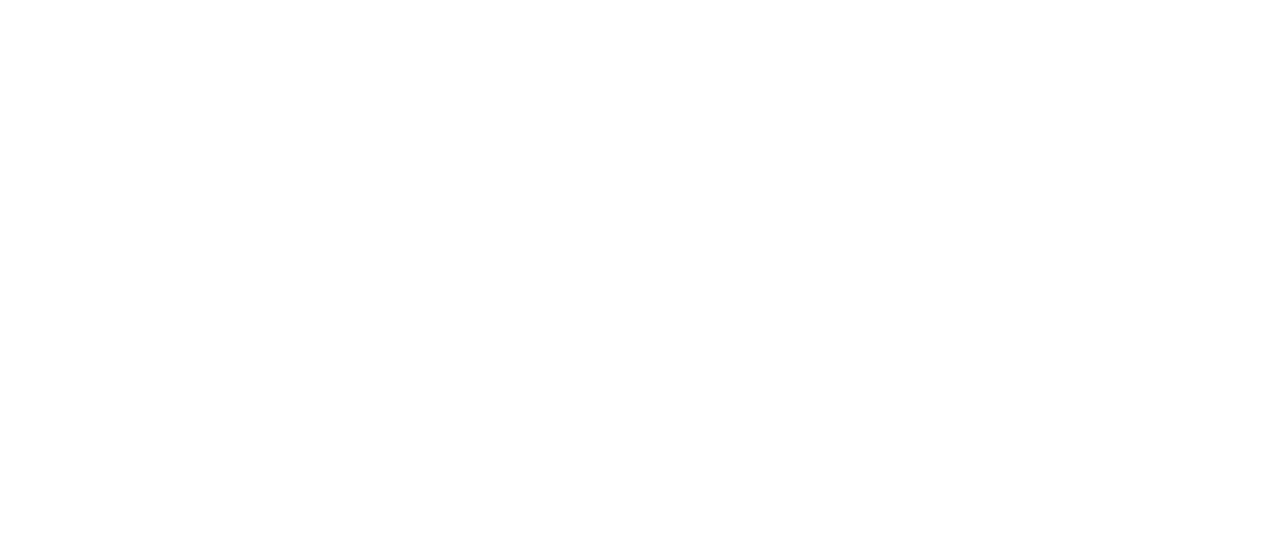
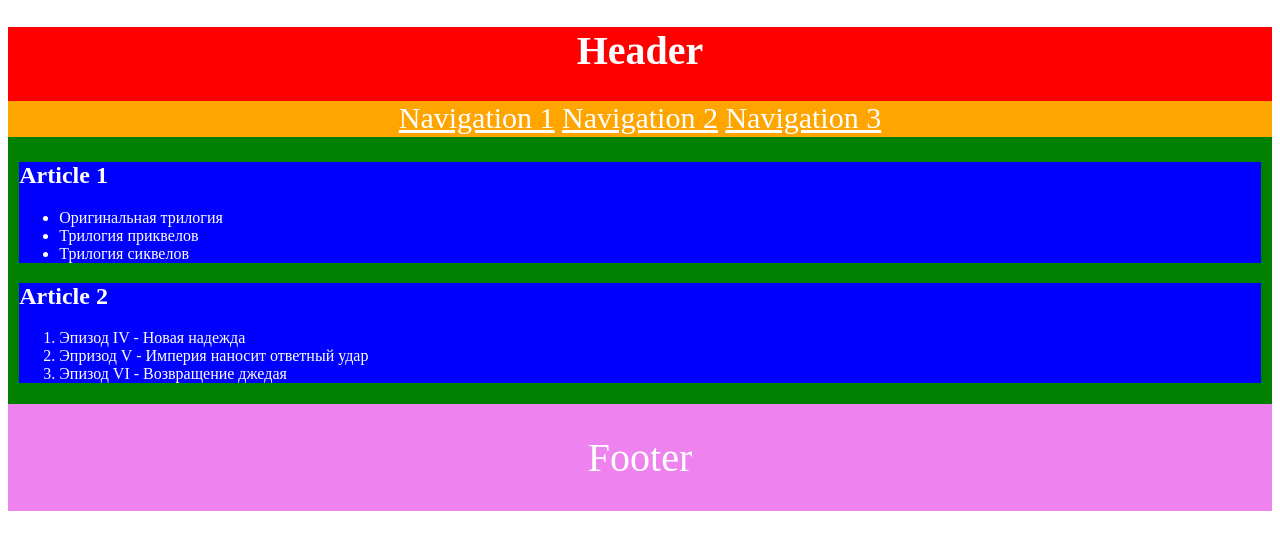
Before and after one commit to js-tasks-ru/htmlcss-20211125_chernetsky, a website: page 02-dz0/01-semantic-mockup/solution.html in a window 1280 px wide. Drawn offline with Linux system fonts and the light colour scheme.

Commit message:
Done task2, created html page with elements, added file main.css

```diff
--- /dev/null
+++ b/02-dz0/01-semantic-mockup/main.css
@@ -0,0 +1,48 @@
+header {
+	background: red;
+	height: 110px;
+}
+
+h1 {
+	text-align: center;
+	color: white;
+	font-size: 40px;
+}
+
+nav {
+	background: orange;
+	height: 50px;
+	text-align: center;
+	font-size: 30px;
+}
+
+a {
+	color: white;
+}
+
+main {
+	background: green;
+	padding: 5px;
+}
+
+article {
+	background: blue;
+	width: 99%;
+	margin: auto;
+}
+
+h2 {
+	color: white;
+}
+
+li {
+	color: white;
+}
+
+footer {
+	background: violet;
+	padding: 30px;
+	font-size: 40px;
+	text-align: center;
+	color: white;
+}
--- a/02-dz0/01-semantic-mockup/solution.html
+++ b/02-dz0/01-semantic-mockup/solution.html
@@ -1,4 +1,32 @@
 <!DOCTYPE html>
 <html lang="ru">
     <!-- Ваше решение -->
+	<head>
+        <link rel="stylesheet" href="./main.css">
+    </head>
+	<body>
+		<header>
+			<h1>Header</h1>
+			<nav><a href="#">Navigation 1</a> <a href="#">Navigation 2</a> <a href="#">Navigation 3</a></nav>
+		</header>
+		<main>
+			<article>
+				<h2>Article 1</h2>
+				<ul>
+					<li>Оригинальная трилогия</li>
+					<li>Трилогия приквелов</li>
+					<li>Трилогия сиквелов</li>
+				</ul>
+			</article>
+			<article>
+				<h2>Article 2</h2>
+				<ol>
+					<li>Эпизод IV - Новая надежда</li>
+					<li>Эпризод V - Империя наносит ответный удар</li>
+					<li>Эпизод VI - Возвращение джедая</li>
+				</ol>
+			</article>
+		</main>
+		<footer>Footer</footer>
+	</body>
 </html>
```
Also changed, not shown: index.html (+1 -1 lines).
